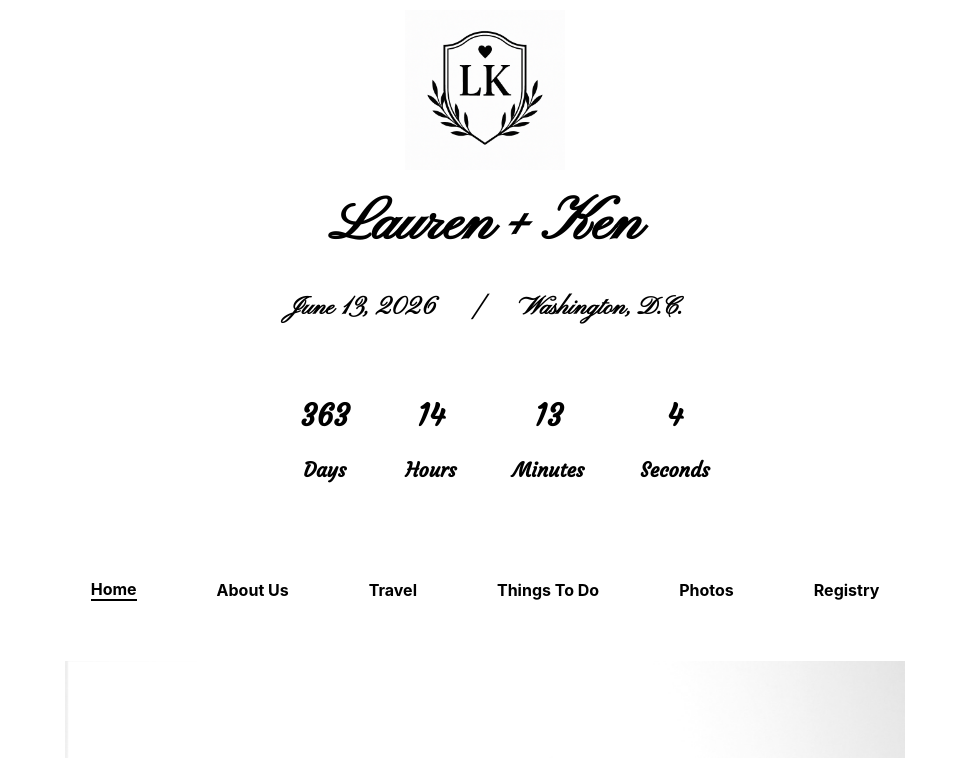
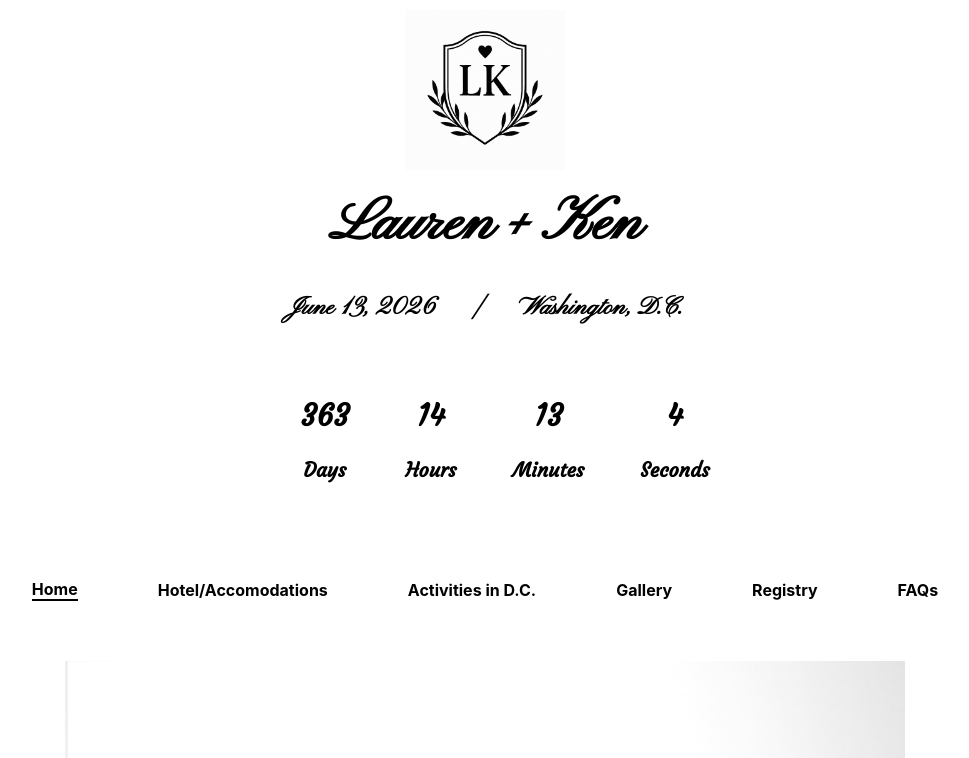
Before and after one commit to lamar-k/kllm_wedding, a React (Create React App) app: page / in a window 1280 px wide. Shown: the top 758 px of the page, without its empty margins (155-1124 px from the left). Built offline with nearby package versions, Linux system fonts and the light colour scheme; a web font is replaced by a local one.

Commit message:
include crest on every page
looking to have crest on every page, not just home page

```diff
--- a/src/App.js
+++ b/src/App.js
@@ -3,10 +3,15 @@ import './App.css';
 import { BrowserRouter as Router, Route, Routes, Link } from "react-router-dom";
 import React from 'react';
 import Home from './Views/Home/Home';
+import weddingLogo from './images/LK_CREST_BLACK_WHITE.png';
+
 
 function App() {
   return (
     <div className="App">
+                      <img src={weddingLogo} alt="LK Wedding Logo" className="logo"
+                style={{display:'flex', width:'100%', maxHeight:'20vh', objectFit:'contain', marginBottom:'-10px', marginTop:'10px'}}
+                />
       <Router>
         <Routes>
           <Route path="/" element={<Home/>} />
--- a/src/Components/Navigation/Navigation.js
+++ b/src/Components/Navigation/Navigation.js
@@ -13,11 +13,11 @@ function Navigation() {
         <div>
             <nav className="nav-bar">
                 <Link to="/" className={getNavClass("/")}>Home</Link>
-                <Link to="/about-us" className={getNavClass("about-us")}>About Us</Link>
-                <Link to="/travel" className={getNavClass("travel")}>Travel</Link>
-                <Link to="/things-to-do" className={getNavClass("things-to-do")}>Things To Do</Link>
-                <Link to="/photos" className={getNavClass("photos")}>Photos</Link>
+                <Link to="/travel" className={getNavClass("travel")}>Hotel/Accomodations</Link>
+                <Link to="/things-to-do" className={getNavClass("things-to-do")}>Activities in D.C.</Link>
+                <Link to="/gallery" className={getNavClass("gallery")}>Gallery</Link>
                 <Link to="/registry" className={getNavClass("registry")}>Registry</Link>
+                <Link to="/faq" className={getNavClass("faq")}>FAQs</Link>
             </nav>
     </div>
     )
--- a/src/Views/Home/Home.js
+++ b/src/Views/Home/Home.js
@@ -9,11 +9,6 @@ import LKIMAGE from "../../images/LK_HOME.png";
 function Home() {
     return (
         <div className="home">
-            <div>
-                <img src={weddingLogo} alt="LK Wedding Logo" className="logo"
-                style={{display:'flex', width:'100%', maxHeight:'20vh', objectFit:'contain', marginBottom:'-10px', marginTop:'10px'}}
-                />
-            </div>
             <div className="header-text">
                <h2 style={{color:'black'}} className="script_text">Lauren + Ken</h2>
                <h3 style={{color:'black'}} className="script_subtext">June 13, 2026 &emsp; | &emsp; Washington, D.C.</h3>
```
